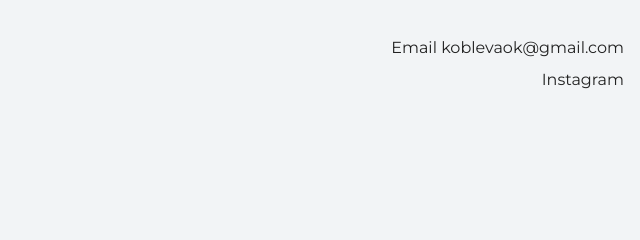
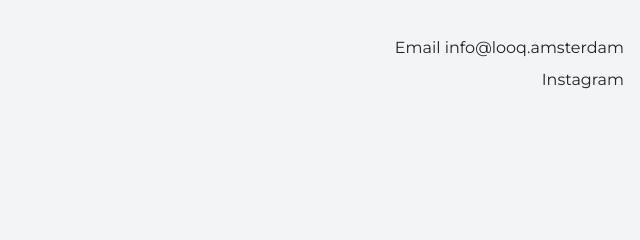
Before and after one commit to olgakobleva/looq-amsterdam, a plain HTML site: page index.html in a window 1280 px wide. Shown: the top 240 px of the page, 640-1280 px from the left. Drawn offline with nearby package versions, Linux system fonts and the light colour scheme.

Commit message:
Меняет контакты

```diff
--- a/index.html
+++ b/index.html
@@ -10,7 +10,7 @@
   <body>
     <header class="page-header">
       <div class="container">
-        Email koblevaok@gmail.com<br>
+        Email info@looq.amsterdam<br>
         Instagram
       </div>
     </header>
```
